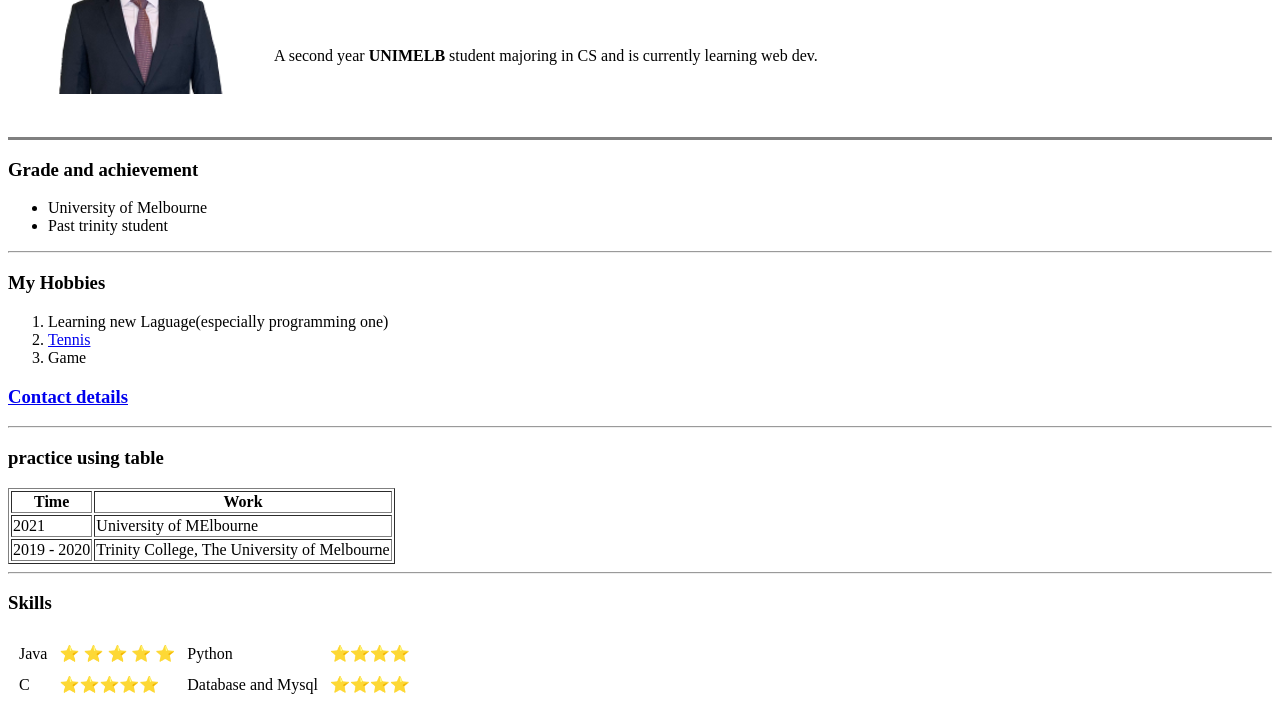
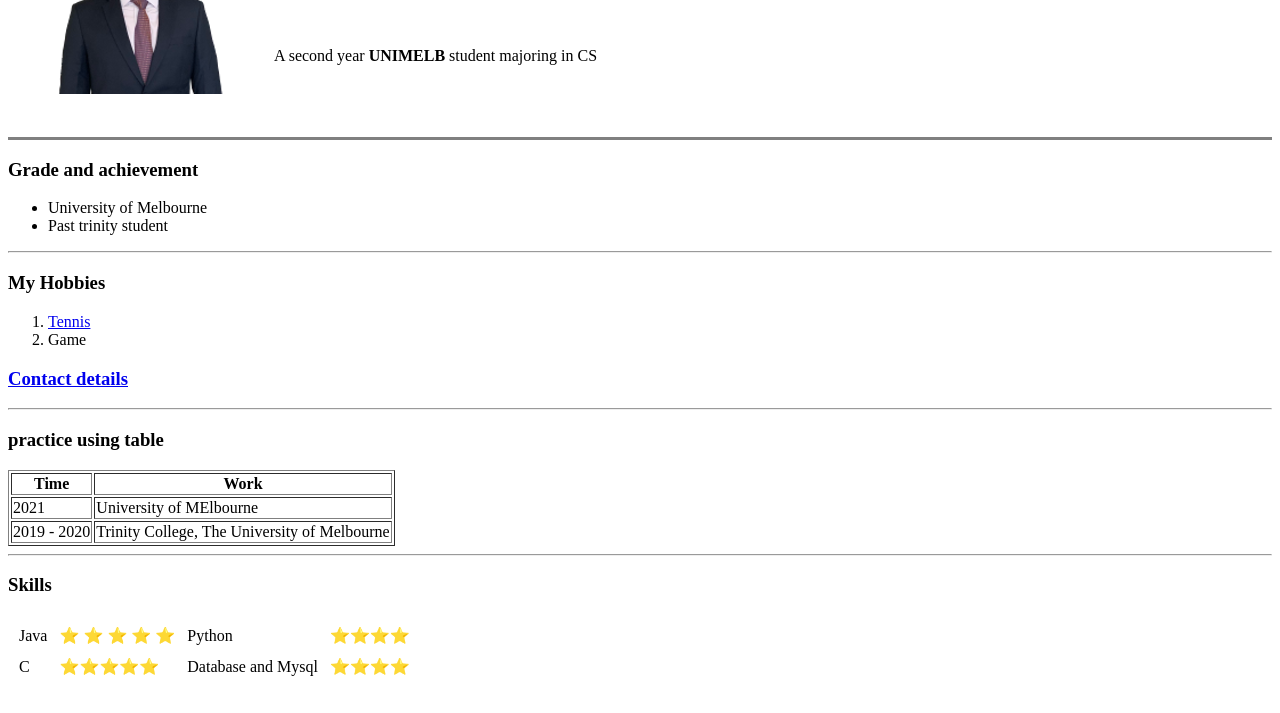
Before and after one commit to HuyHLuu/cv, a plain HTML site: page index.html in a window 1280 px wide. Shown: the part 156-869 px from the top of the page. Drawn offline with Linux system fonts and the light colour scheme.

Commit message:
remove some more words

```diff
--- a/index.html
+++ b/index.html
@@ -3,7 +3,7 @@
 
 <head>
   <meta charset="utf-8">
-  <title>♥Luu Hoang Minh Huy personal site</title>
+  <title>Luu Hoang Minh Huy personal site</title>
 </head>
 
 <body>
@@ -16,7 +16,7 @@
       </p>
       <br>
       <p> A second year <strong>UNIMELB</strong> student
-        majoring in CS and is currently learning web dev.
+        majoring in CS
       </p></td>
     </tr>
 
@@ -45,7 +45,6 @@
   <hr>
   <h3> My Hobbies </h3>
   <ol>
-    <li>Learning new Laguage(especially programming one)</li>
     <li><a href="https://en.wikipedia.org/wiki/Tennis">Tennis</a></li>
     <li>Game</li>
   </ol>
```
